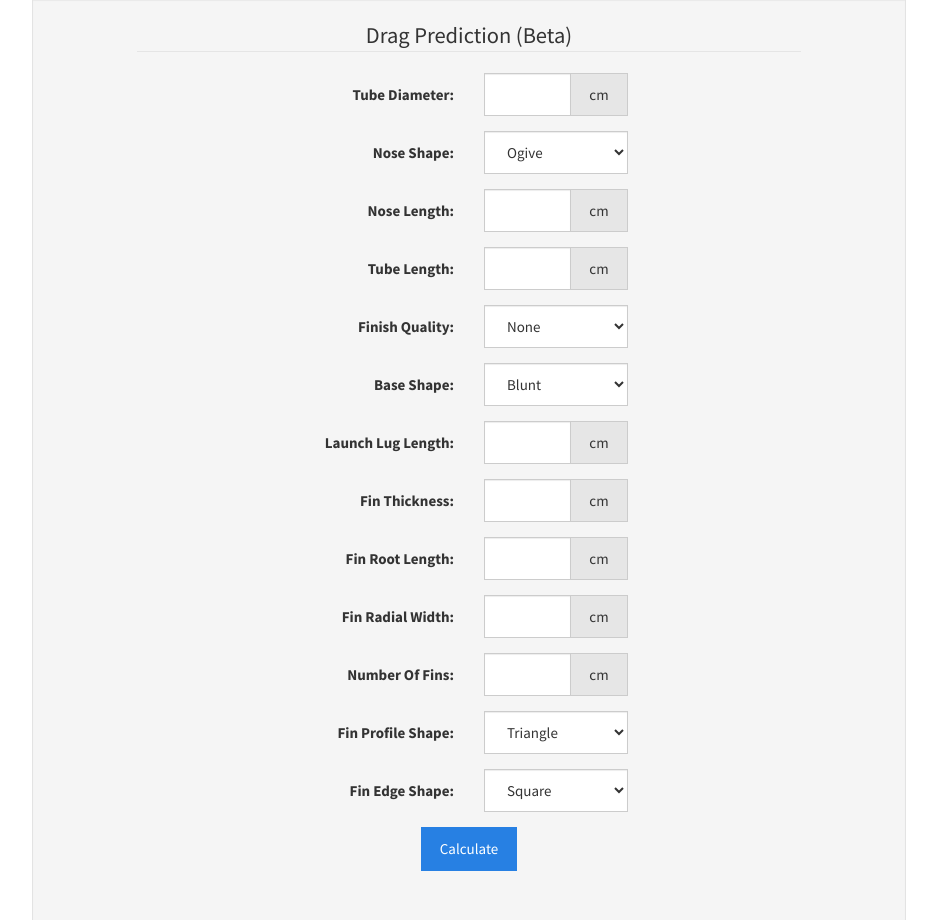
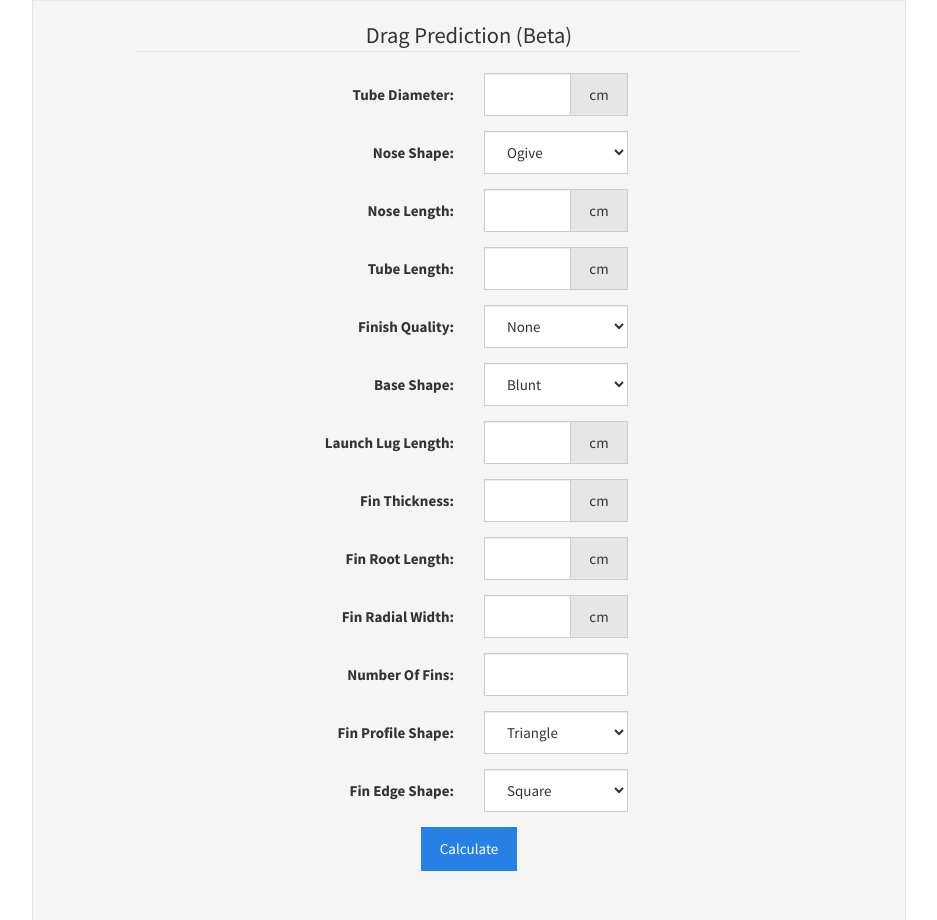
Before and after one commit to dutgriff/rocket-php-jquery, a PHP site: page /dragPrediction.php in a window 1280 px wide. Shown: the part 65-985 px from the top of the page, without its empty margins (171-1108 px from the left). Run offline with PHP 8.4, Linux system fonts and the light colour scheme; some libraries are stand-ins or nearby versions.

Commit message:
Removed cm from nubmer of fins.

```diff
--- a/dragPrediction.php
+++ b/dragPrediction.php
@@ -127,7 +127,6 @@
         <div class="col-xs-6 col-sm-5 col-md-4 col-lg-3">
           <div class="input-group">
             <input id="inputNumberOfFins" type="text" class="form-control">
-            <div class="input-group-addon">cm</div>
           </div>
         </div>
       </div>
```
